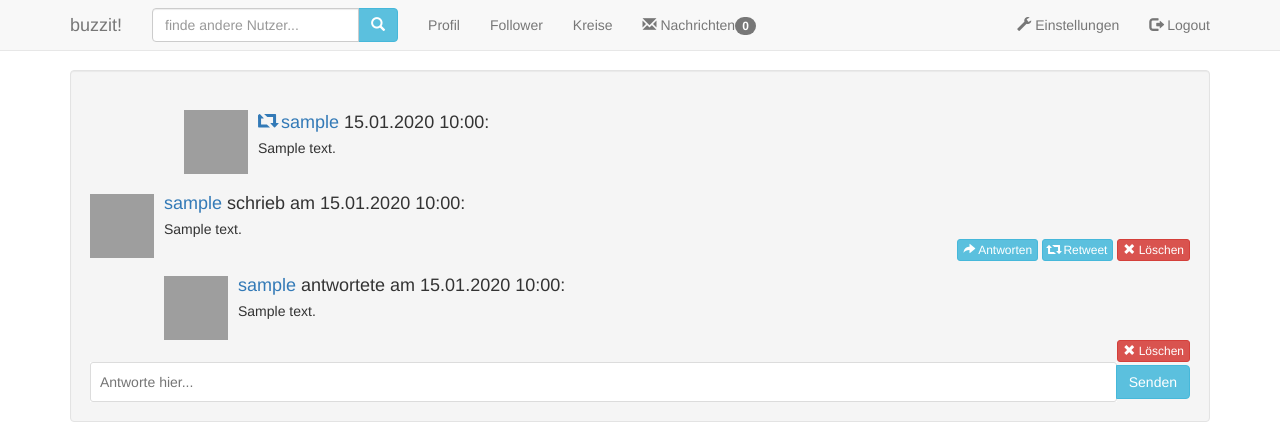
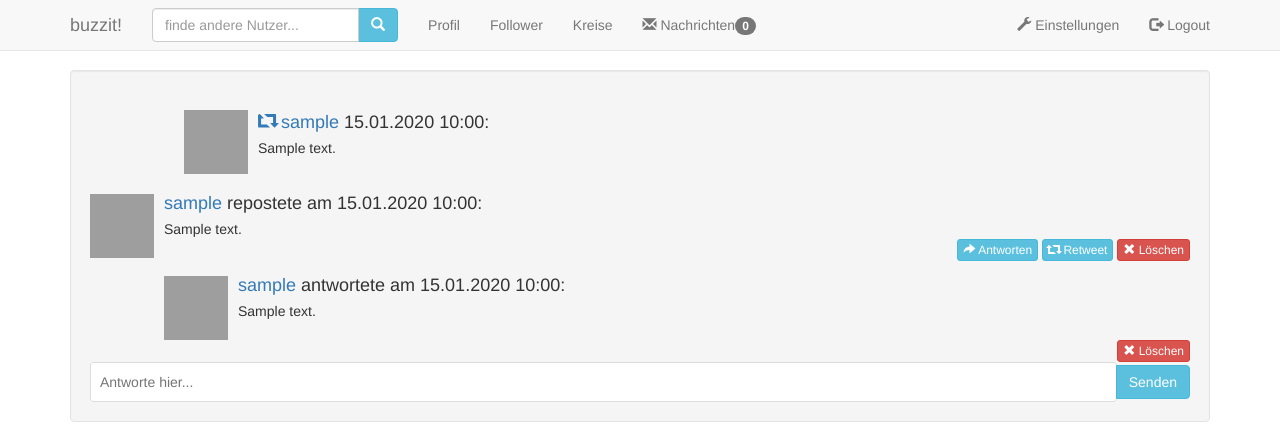
Before and after one commit to jmennen/group5, a Django app: page /messaging/circle/message/1/ in a window 1280 px wide. Shown: the top 423 px of the page. Run offline with Django 3.2, Linux system fonts and the light colour scheme; the first user in the database is signed in; tables that the repository leaves empty hold one stand-in row (Sample ...); some libraries are stand-ins or nearby versions; grey boxes are pictures that could not be loaded.

Commit message:
changed some things

```diff
--- a/Code/buzzit/buzzit_messaging/templates/buzzit_messaging/extendables/abstract_circle_message.html
+++ b/Code/buzzit/buzzit_messaging/templates/buzzit_messaging/extendables/abstract_circle_message.html
@@ -30,10 +30,12 @@
                 </div>
             </div>
         {% endif %}
-        <h4 class="media-heading"><a
-                href="{% url "view_profile" circlemessage.creator.pk %}">{{ circlemessage.creator }}</a>
-            schrieb
-            am {{ circlemessage.created | date:'d.m.Y H:i' }}:</h4>
+        <h4 class="media-heading">
+            <a href="{% url "view_profile" circlemessage.creator.pk %}">{{ circlemessage.creator }}</a>
+            {% if circlemessage.original_message %} repostete am
+            {% else %} schrieb am
+            {% endif %}
+            {{ circlemessage.created | date:'d.m.Y H:i' }}:</h4>
         {{ circlemessage | messagefilter | safe }}
 
         <div align="right">
```
